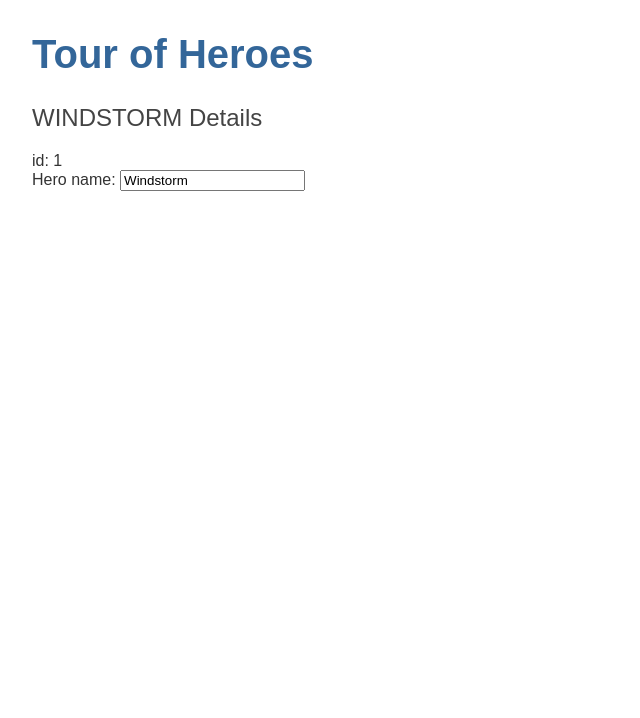
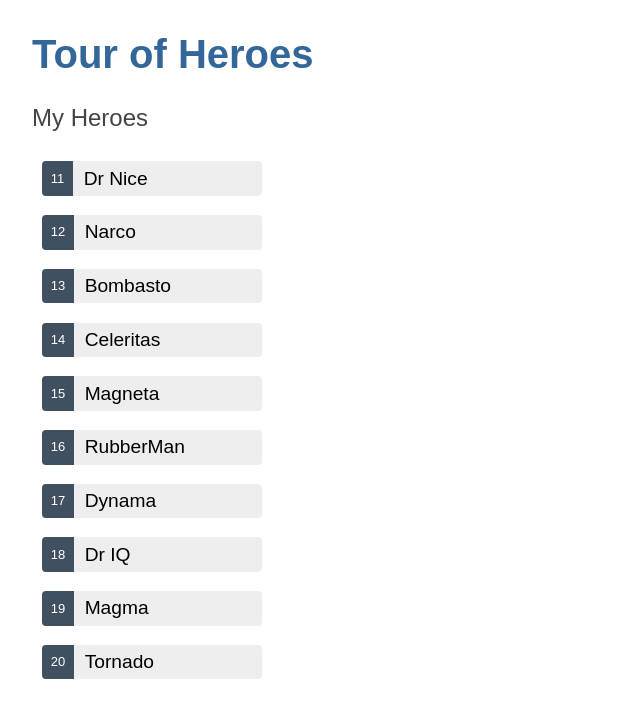
Before and after one commit to LopatinaAnna/AngularPractice-TourOfHeroes, an Angular app: page / in a window 1280 px wide. Shown: the top 718 px of the page, without its empty margins (0-640 px from the left). Built offline with nearby package versions, Linux system fonts and the light colour scheme.

Commit message:
Displayed list of heroes

```diff
--- a/src/app/heroes/heroes.component.css
+++ b/src/app/heroes/heroes.component.css
@@ -0,0 +1,66 @@
+/* HeroesComponent's private CSS styles */
+.heroes {
+  margin: 0 0 2em 0;
+  list-style-type: none;
+  padding: 0;
+  width: 15em;
+}
+
+.heroes li {
+  display: flex;
+}
+
+.heroes button {
+  flex: 1;
+  cursor: pointer;
+  position: relative;
+  left: 0;
+  background-color: #EEE;
+  margin: .5em;
+  padding: 0;
+  border-radius: 4px;
+  display: flex;
+  align-items: stretch;
+  height: 1.8em;
+}
+
+.heroes button:hover {
+  color: #2c3a41;
+  background-color: #e6e6e6;
+  left: .1em;
+}
+
+.heroes button:active {
+  background-color: #525252;
+  color: #fafafa;
+}
+
+.heroes button.selected {
+  background-color: black;
+  color: white;
+}
+
+.heroes button.selected:hover {
+  background-color: #505050;
+  color: white;
+}
+
+.heroes button.selected:active {
+  background-color: black;
+  color: white;
+}
+
+.heroes .badge {
+  display: inline-block;
+  font-size: small;
+  color: white;
+  padding: 0.8em 0.7em 0 0.7em;
+  background-color: #405061;
+  line-height: 1em;
+  margin-right: .8em;
+  border-radius: 4px 0 0 4px;
+}
+
+.heroes .name {
+  align-self: center;
+}
--- a/src/app/heroes/heroes.component.html
+++ b/src/app/heroes/heroes.component.html
@@ -1,6 +1,18 @@
-<h2>{{hero.name | uppercase}} Details</h2>
-<div><span>id: </span>{{hero.id}}</div>
-<div>
-  <label for="name">Hero name: </label>
-  <input id="name" [(ngModel)]="hero.name" placeholder="name">
+<h2>My Heroes</h2>
+<ul class="heroes">
+  <li *ngFor="let hero of heroes">
+    <button [class.selected]="hero === selectedHero" type="button" (click)="onSelect(hero)">
+      <span class="badge">{{hero.id}}</span>
+      <span class="name">{{hero.name}}</span>
+    </button>
+  </li>
+</ul>
+
+<div *ngIf="selectedHero">
+  <h2>{{selectedHero.name | uppercase}} Details</h2>
+  <div>id: {{selectedHero.id}}</div>
+  <div>
+    <label for="hero-name">Hero name: </label>
+    <input id="hero-name" [(ngModel)]="selectedHero.name" placeholder="name">
+  </div>
 </div>
--- a/src/app/heroes/heroes.component.ts
+++ b/src/app/heroes/heroes.component.ts
@@ -1,5 +1,6 @@
 import { Component, OnInit } from '@angular/core';
 import { Hero } from '../models/hero.model';
+import { HEROES } from 'src/assets/mock-heroes';
 
 @Component({
   selector: 'app-heroes',
@@ -7,14 +8,15 @@ import { Hero } from '../models/hero.model';
   styleUrls: ['./heroes.component.css']
 })
 export class HeroesComponent implements OnInit {
-  hero: Hero = {
-    id: 1,
-    name: 'Windstorm'
-  };
+  heroes = HEROES;
+  selectedHero?: Hero;
 
   constructor() { }
 
   ngOnInit(): void {
   }
 
+  onSelect(hero: Hero): void {
+    this.selectedHero = hero;
+  }
 }
```
